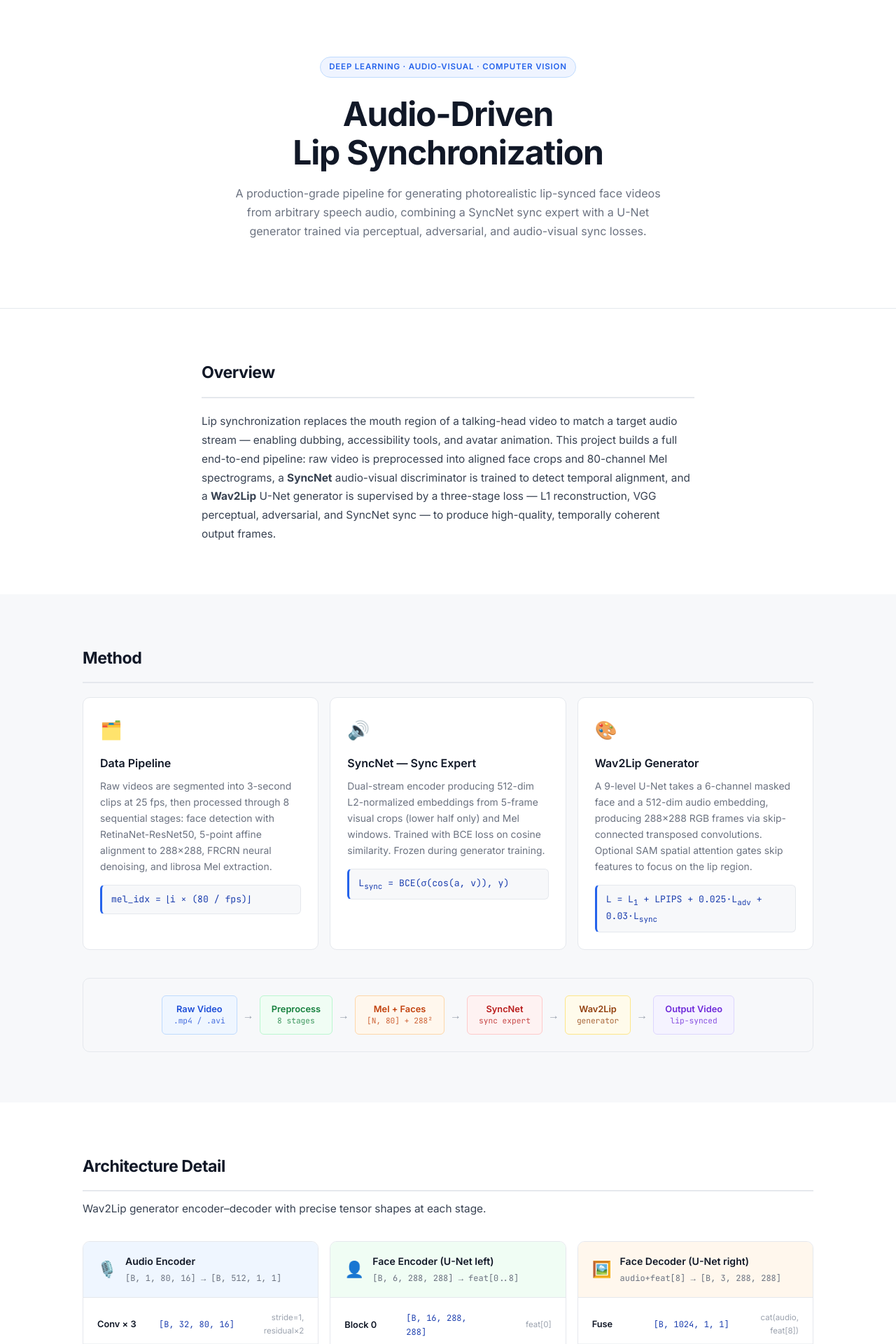
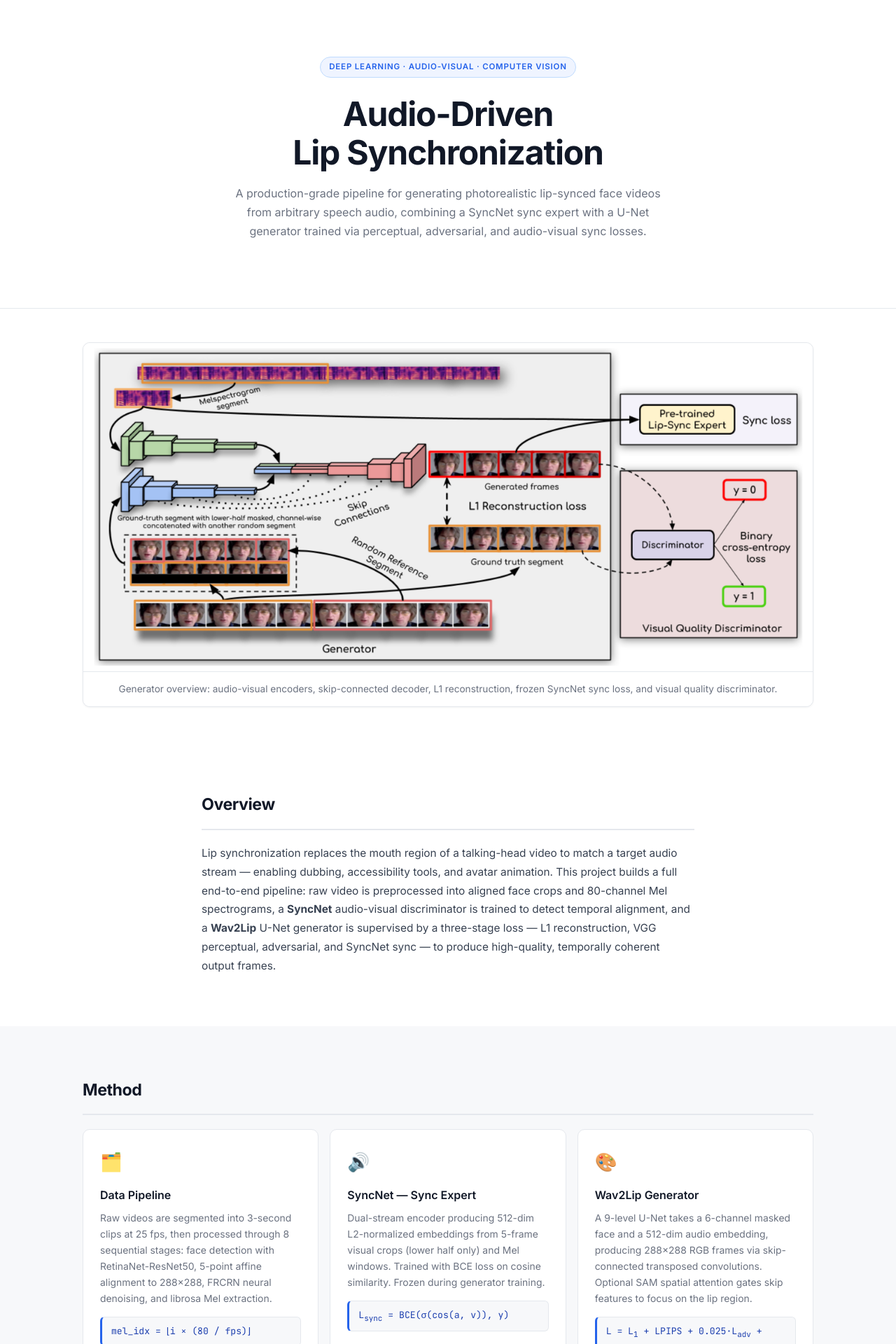
Before and after one commit to qihaoqian/qihaoqian.github.io, a Jekyll site: the page projects/lipsync-web/index.html, which Jekyll copies as it is, in a window 1280 px wide. Shown: the top 1920 px of the page at 70% size. Built offline with Jekyll 4.4.1, drawn with Linux system fonts in a browser that asks for light colours.

Commit message:
update wav2lip

```diff
--- a/projects/lipsync-web/index.html
+++ b/projects/lipsync-web/index.html
@@ -32,6 +32,23 @@
       </div> -->
     </div>
   </header>
+
+  <!-- Model architecture -->
+  <section class="section model-overview">
+    <div class="container">
+      <figure class="model-figure">
+        <img
+          src="model.png"
+          alt="Lip-sync model: melspectrogram and masked face frames enter dual encoders; decoder outputs synthesized frames; pre-trained lip-sync expert and visual discriminator provide sync and adversarial supervision."
+          loading="lazy"
+          decoding="async"
+        />
+        <figcaption class="model-caption">
+          Generator overview: audio-visual encoders, skip-connected decoder, L1 reconstruction, frozen SyncNet sync loss, and visual quality discriminator.
+        </figcaption>
+      </figure>
+    </div>
+  </section>
 
   <!-- Overview -->
   <section class="section">
--- a/projects/lipsync-web/style.css
+++ b/projects/lipsync-web/style.css
@@ -193,6 +193,35 @@ body {
 .pipe-arrow            { color: var(--text-dim); font-size: 1rem; }
 
 /* ─── Architecture ──────────────────────────────────────────────── */
+.model-overview {
+  padding-top: 48px;
+  padding-bottom: 48px;
+}
+
+.model-figure {
+  margin: 0;
+  border: 1px solid var(--border);
+  border-radius: var(--radius);
+  background: var(--bg-subtle);
+  overflow: hidden;
+  box-shadow: 0 1px 3px rgba(17, 24, 39, 0.05);
+}
+.model-figure img {
+  display: block;
+  width: 100%;
+  height: auto;
+}
+.model-caption {
+  margin: 0;
+  padding: 14px 20px;
+  font-size: 0.85rem;
+  color: var(--text-muted);
+  line-height: 1.55;
+  border-top: 1px solid var(--border);
+  background: var(--surface);
+  text-align: center;
+}
+
 .arch-grid {
   display: grid;
   grid-template-columns: repeat(auto-fit, minmax(300px, 1fr));
```
Also changed, not shown: projects/lipsync-web/model.png (added).
